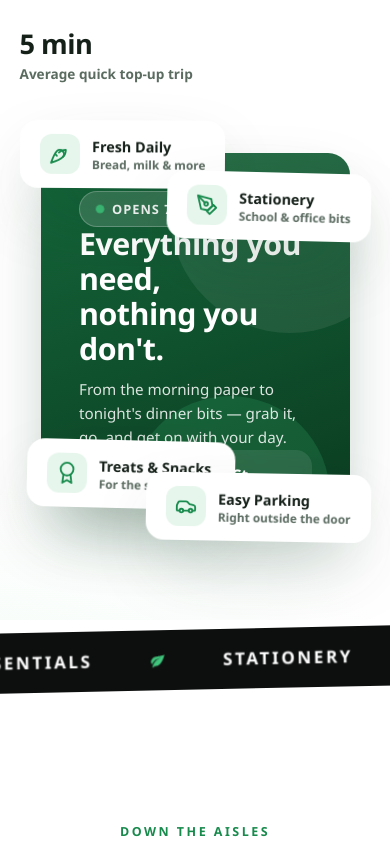
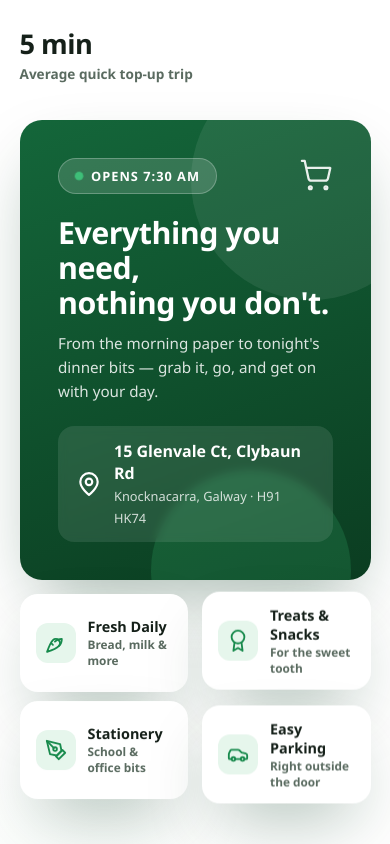
Before and after one commit to KeerthiBooshan/clybaun-stores, a plain HTML site: page index.html in a window 390 px wide. Shown: the part 780-1624 px from the top of the page. Drawn offline with Linux system fonts and the light colour scheme.

Commit message:
Fix mobile layout: move hero chips below the card into a 2x2 grid
Co-Authored-By: Claude Fable 5 <noreply@anthropic.com>

```diff
--- a/index.html
+++ b/index.html
@@ -119,7 +119,6 @@
 
   /* ---------- hero 3D scene ---------- */
   .scene{position:relative;height:520px;transform-style:preserve-3d}
-  @media(max-width:900px){.scene{height:420px;margin-top:20px}}
   .card3d{
     position:absolute;border-radius:var(--radius);
     background:#fff;box-shadow:var(--shadow-pop);
@@ -180,8 +179,18 @@
     0%,100%{transform:translateY(0) rotateZ(0deg)}
     50%{transform:translateY(-16px) rotateZ(1.5deg)}
   }
+  @keyframes float-soft{
+    0%,100%{transform:translateY(0)}
+    50%{transform:translateY(-5px)}
+  }
+  /* mobile: chips leave the card and form a 2x2 grid below it */
   @media(max-width:900px){
-    .chip-1{left:0}.chip-3{right:0}.chip-4{right:0}
+    .scene{height:auto;margin-top:20px;display:grid;grid-template-columns:1fr 1fr;gap:14px}
+    .card-main{position:relative;inset:auto;grid-column:1/-1;min-height:340px;gap:22px}
+    .chip{position:static;animation:float-soft 5s ease-in-out infinite;padding:14px 16px}
+    .chip-2{animation-delay:1.2s}
+    .chip-3{animation-delay:2.4s}
+    .chip-4{animation-delay:.6s}
   }
 
   /* ---------- marquee ---------- */
```
